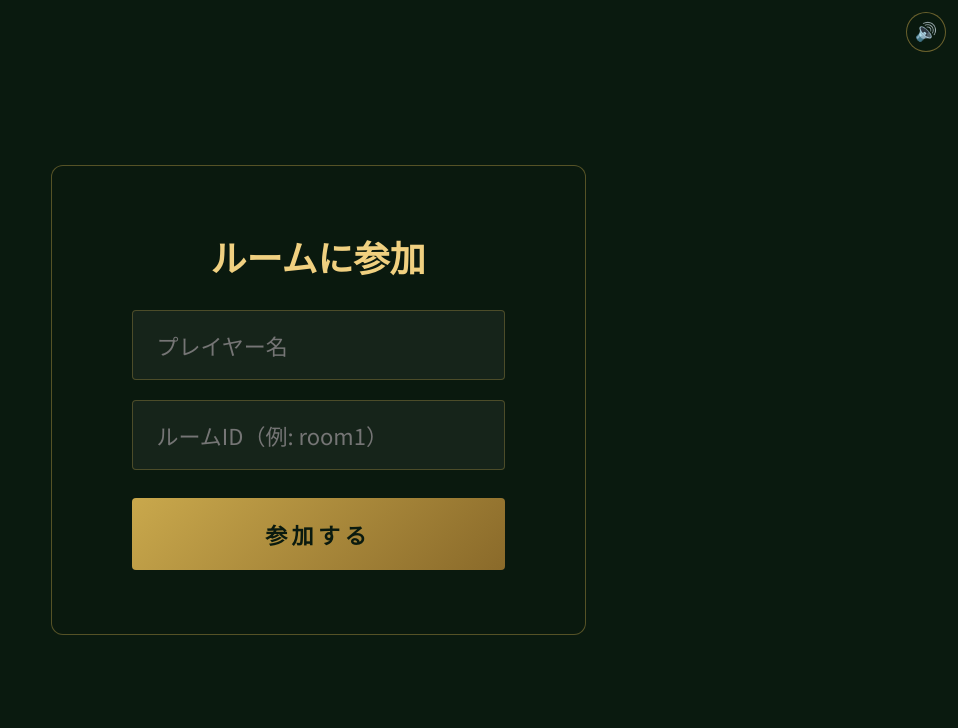
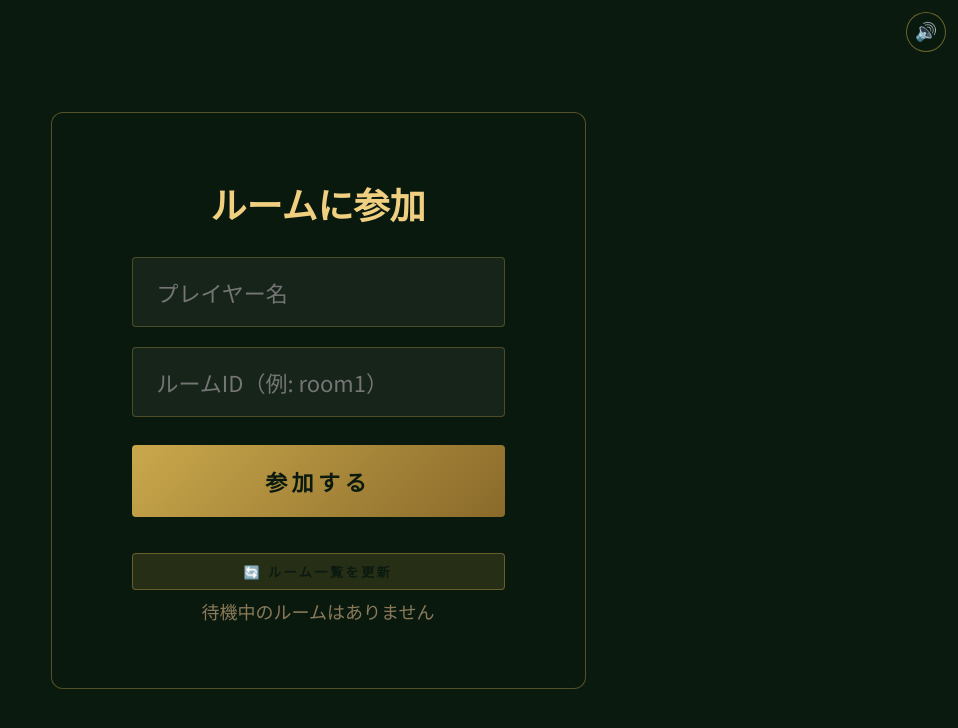
Before and after one commit to anija-cpu/gojan, a React (Vite) app in the folder client/: page / in a window 1280 px wide. Both pictures are taken after a click on the button "ゲームを始める". Shown: the top 728 px of the page, without its empty margins (322-1280 px from the left). Built offline with nearby package versions, Linux system fonts and the light colour scheme; the HTML template or start-up script is replaced by a standard one.

Commit message:
ルーム情報追加

```diff
--- a/client/src/components/LobbyScreen.css
+++ b/client/src/components/LobbyScreen.css
@@ -87,3 +87,55 @@
   background: linear-gradient(135deg, #00cc88, #006644) !important;
   color: #fff !important;
 }
+
+.room-list-area {
+  width: 100%;
+  display: flex;
+  flex-direction: column;
+  gap: 8px;
+  margin-top: 8px;
+}
+
+.room-refresh-btn {
+  background: rgba(201,168,76,0.15) !important;
+  border: 1px solid rgba(201,168,76,0.4) !important;
+  font-size: 13px !important;
+  padding: 8px !important;
+}
+
+.room-list-item {
+  display: flex;
+  justify-content: space-between;
+  align-items: center;
+  background: rgba(255,255,255,0.05);
+  border: 1px solid rgba(201,168,76,0.2);
+  border-radius: 8px;
+  padding: 10px 14px;
+  cursor: pointer;
+  transition: all 0.2s;
+  gap: 8px;
+}
+
+.room-list-item:hover {
+  background: rgba(201,168,76,0.1);
+  border-color: rgba(201,168,76,0.5);
+}
+
+.room-id {
+  color: #f0d080;
+  font-weight: 700;
+  font-size: 14px;
+}
+
+.room-players {
+  color: #c9a84c;
+  font-size: 12px;
+  flex: 1;
+  text-align: center;
+}
+
+.room-count {
+  color: #00ffcc;
+  font-size: 13px;
+  font-weight: 700;
+}
--- a/client/src/components/LobbyScreen.jsx
+++ b/client/src/components/LobbyScreen.jsx
@@ -1,6 +1,8 @@
 import { useState } from 'react'
 import { io } from 'socket.io-client'
 import './LobbyScreen.css'
+
+const SERVER = 'https://gojan-production.up.railway.app'
 
 function LobbyScreen({ onJoin }) {
   const [name, setName] = useState('')
@@ -10,6 +12,20 @@ function LobbyScreen({ onJoin }) {
   const [isOwner, setIsOwner] = useState(false)
   const [joined, setJoined] = useState(false)
   const [socketRef, setSocketRef] = useState(null)
+  const [roomList, setRoomList] = useState([])
+  const [loadingRooms, setLoadingRooms] = useState(false)
+
+  const fetchRooms = async () => {
+    setLoadingRooms(true)
+    try {
+      const res = await fetch(`${SERVER}/rooms`)
+      const data = await res.json()
+      setRoomList(data)
+    } catch {
+      setRoomList([])
+    }
+    setLoadingRooms(false)
+  }
 
   const handleJoin = () => {
     if (joined) return
@@ -18,7 +34,7 @@ function LobbyScreen({ onJoin }) {
       return
     }
     setStatus('接続中...')
-    const socket = io('https://gojan-production.up.railway.app')
+    const socket = io(SERVER)
 
     let savedState = null
     let savedDraw = null
@@ -65,9 +81,7 @@ function LobbyScreen({ onJoin }) {
   }
 
   const handleStart = () => {
-    if (socketRef) {
-      socketRef.emit('start_game')
-    }
+    if (socketRef) socketRef.emit('start_game')
   }
 
   return (
@@ -92,6 +106,27 @@ function LobbyScreen({ onJoin }) {
             <button className="lobby-btn" onClick={handleJoin}>
               参加する
             </button>
+
+            {/* ルーム一覧 */}
+            <div className="room-list-area">
+              <button className="lobby-btn room-refresh-btn" onClick={fetchRooms}>
+                {loadingRooms ? '読込中...' : '🔄 ルーム一覧を更新'}
+              </button>
+              {roomList.length === 0 && !loadingRooms && (
+                <p className="lobby-status">待機中のルームはありません</p>
+              )}
+              {roomList.map(r => (
+                <div
+                  key={r.roomId}
+                  className="room-list-item"
+                  onClick={() => setRoom(r.roomId)}
+                >
+                  <span className="room-id">🚪 {r.roomId}</span>
+                  <span className="room-players">{r.players.join('、')}</span>
+                  <span className="room-count">{r.playerCount}人</span>
+                </div>
+              ))}
+            </div>
           </>
         ) : (
           <>
```
